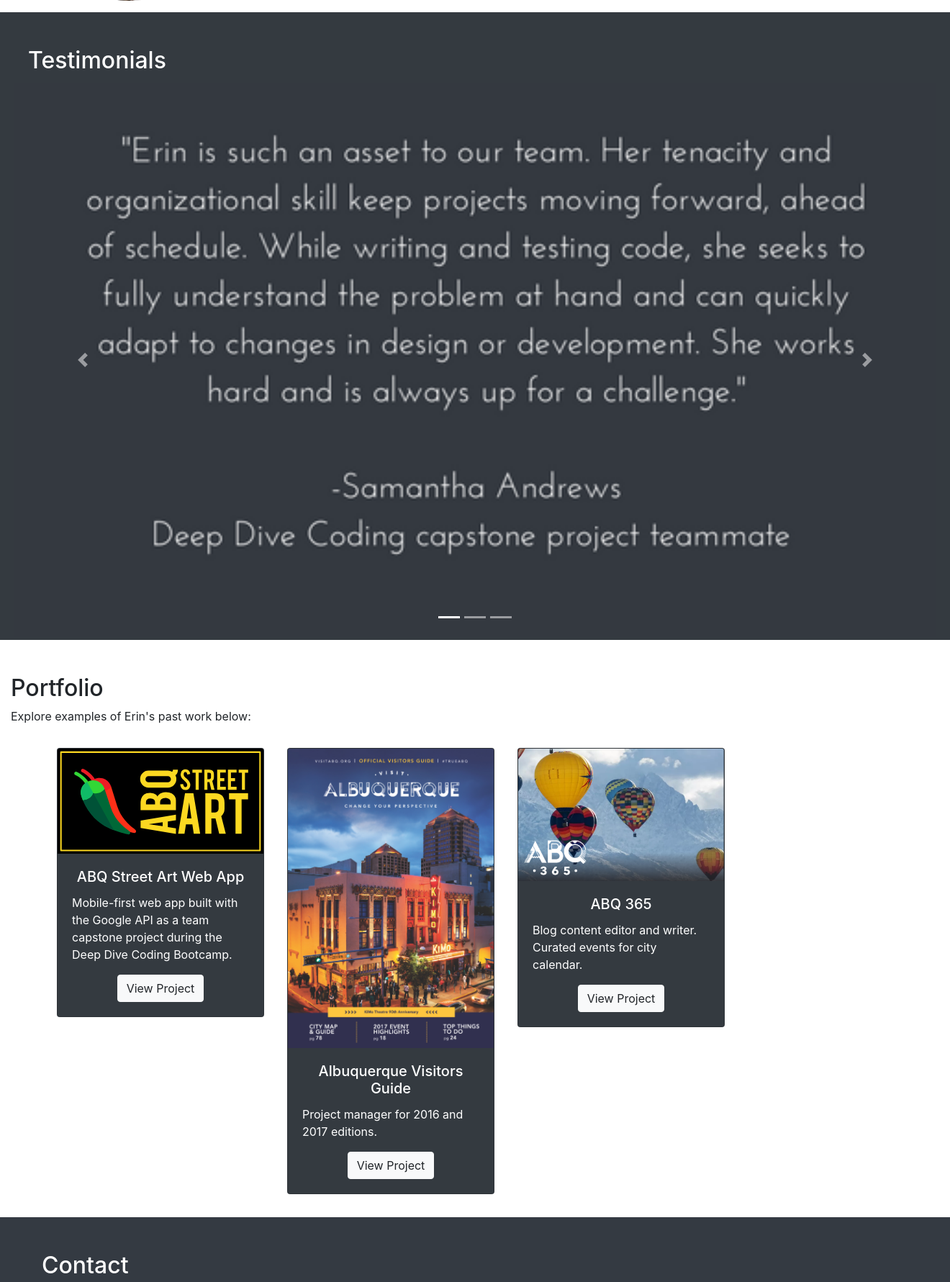
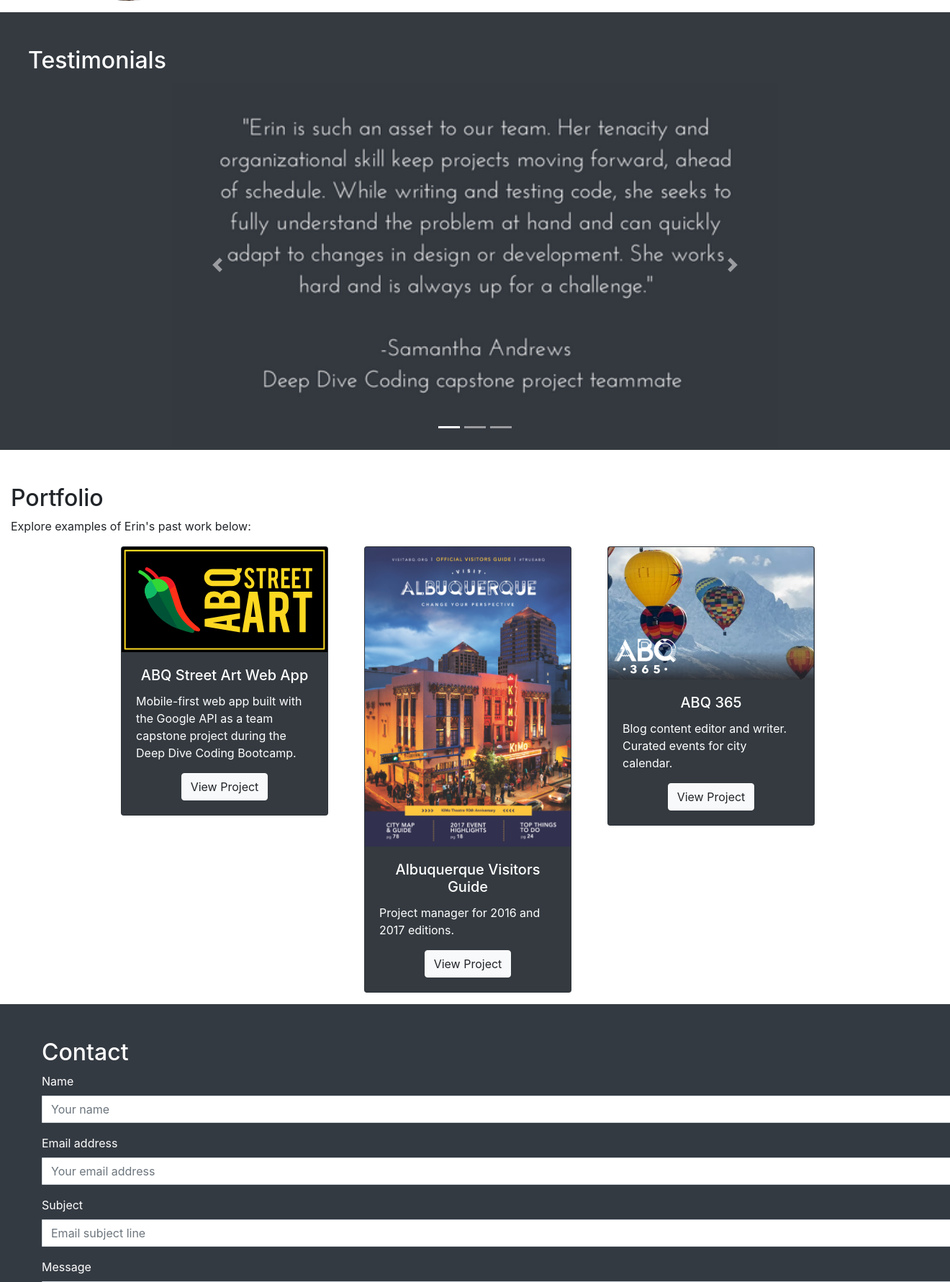
Before and after one commit to erincodes/portfolio-website, a PHP site: page / in a window 1320 px wide; the page is wider, and only the part inside the window is pictured. Shown: the part 1138-2919 px from the top of that part at 72% size. Run offline with PHP 8.4, Linux system fonts and the light colour scheme; some libraries are stand-ins or nearby versions.

Commit message:
tweaked CSS and bootstrap layouts a bit, added htaccess file, got domain set up.

```diff
--- a/public_html/index.php
+++ b/public_html/index.php
@@ -1,4 +1,3 @@
-<!--Refer to content strategy here: https://bootcamp-coders.cnm.edu/~escott15/portfolio-website/public_html/documentation/milestone-2.php-->
 <!DOCTYPE html>
 <html lang="en">
 	<head>
@@ -79,7 +78,7 @@
 				<div class="row ml-4 pt-5 pb-3">
 					<div class="column-fluid col-md-4">
 						<h2>About Erin</h2>
-						<img class="img-fluid rounded-circle pl-2" src="images/erin-scott-headshot-cropped.png" alt="Erin Scott headshot" height="auto" width="250em">
+						<img class="img-fluid rounded-circle pl-2 headshot" src="images/erin-scott-headshot-cropped.png" alt="Erin Scott headshot" height="auto" width="250em">
 					</div>
 					<div class="column-fluid mt-5 col 2">
 						<p>Erin helps clients craft stellar online presences for their businesses. She brings a strategic approach to web development, marketing, and project management, and excels as a liaison between technical teams & clients. Erin is a 6th generation New Mexican and is passionate about economic development in the Land of Enchantment. She has also spent significant time in Latin America and is an avid Spanish language lover. Connect with her on <a href="https://www.linkedin.com/in/erinscottabq/" target="_blank">LinkedIn</a> or on <a href="https://twitter.com/dot_of_scott/" target="_blank">Twitter.</a></p>
@@ -95,6 +94,7 @@
 					<h2 id="testimonials">Testimonials</h2>
 				</div>
 				<div class="row">
+					<div class="col-md-2"></div>
 					<div class="col m-1">
 						<div id="carouselExampleIndicators" class="carousel slide" data-ride="carousel">
 								<ol class="carousel-indicators">
@@ -126,6 +126,7 @@
 								</a>
 							</div>
 						</div>
+					<div class="col-md-2"></div>
 				</div>
 			</div>
 		</section>
@@ -136,9 +137,10 @@
 			<div class="container-fluid pt-5" id="portfolio">
 				<h2>Portfolio</h2>
 				<p>Explore examples of Erin's past work below:</p>
+				<div class="container">
 					<div class="row ml-5 mr-5">
-					<div class="column">
-						<div class="row m-3">
+						<div class="col-12 col-lg-4">
+	<!--						<div class="row m-3">-->
 								<div class="card text-white bg-dark mb-3" style="max-width: 18rem;">
 									<img class="card-img-top" src="images/abq-street-art-logo.svg" alt="ABQ Street Art">
 									<div class="card-body">
@@ -149,10 +151,10 @@
 										</div>
 									</div>
 								</div>
+	<!--						</div>-->
 						</div>
-					</div>
-					<div class="column">
-						<div class="row m-3">
+						<div class="col-12 col-lg-4">
+	<!--						<div class="row m-3">-->
 								<div class="card text-white bg-dark mb-3" style="max-width: 18rem;">
 									<img class="card-img-top" src="images/visitors-guide-cover-2017.png" alt="Albuquerque Visitors Guide">
 									<div class="card-body">
@@ -163,10 +165,10 @@
 										</div>
 									</div>
 								</div>
+	<!--						</div>-->
 						</div>
-					</div>
-					<div class="column">
-						<div class="row m-3">
+						<div class="col-12 col-lg-4">
+	<!--						<div class="row m-3">-->
 								<div class="card text-white bg-dark mb-3" style="max-width: 18rem;">
 									<img class="card-img-top" src="images/abq-365.png" alt="ABQ 365">
 									<div class="card-body">
@@ -177,6 +179,7 @@
 										</div>
 									</div>
 								</div>
+	<!--						</div>-->
 						</div>
 					</div>
 				</div>
```
Also changed, not shown: public_html/css/style.css (+14 -0 lines), .htaccess (added), public_html/images/bowtie-kitty.png (deleted). Lines whose indentation alone changed are shown as unchanged.
